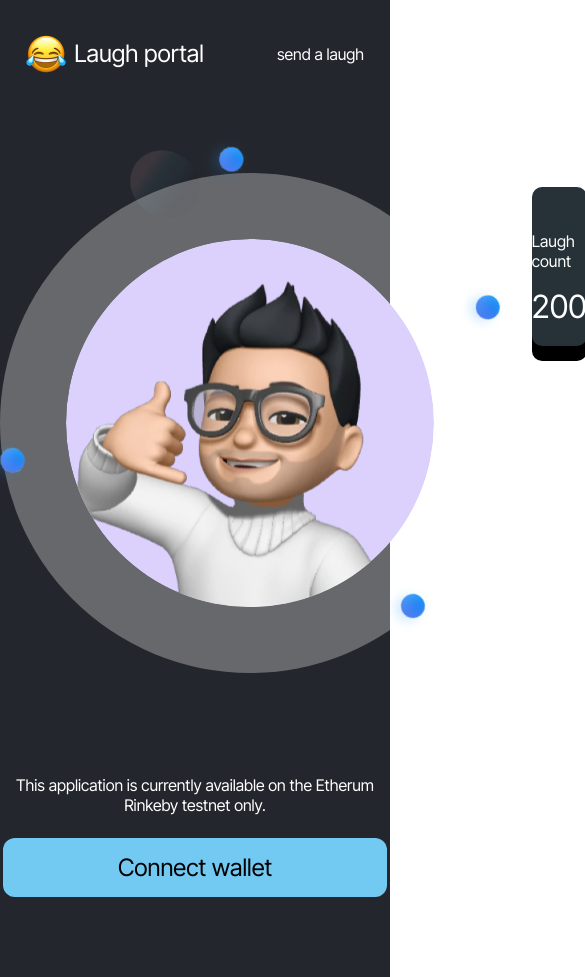
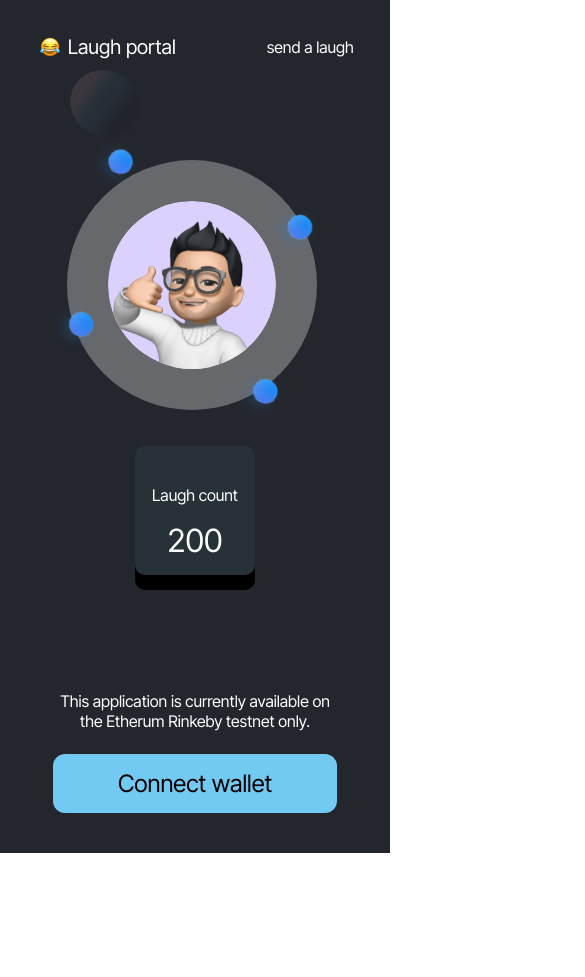
Before and after one commit to nonfungiblehayor/laugable, a React (Create React App) app in the folder laughportal/: page / in a window 390 px wide. Shown: the whole page, 585 px wide, since content can reach past the window. After the commit the page ends 853 px from the top, so only its background shows below. Built offline with nearby package versions, Linux system fonts and the light colour scheme.

Commit message:
style: mobile view

```diff
--- a/laughportal/src/App.css
+++ b/laughportal/src/App.css
@@ -472,4 +472,166 @@
     color: black;
     padding: 15px;
   }
+}
+@media screen and (max-width: 581px) and (min-width: 320px) {
+  .App {
+    padding: 0;
+    margin: 0;
+    background-color: #24262D;
+    display: flex;
+    flex-direction: column;
+    background-image: url(./images/Ellipse\ 11.svg);
+    background-size: 70px;
+    background-repeat: no-repeat;
+    background-position-x: 70px;
+    background-position-y: 70px;
+  }
+  .App header {
+    max-width: 100%;
+    display: flex;
+    flex-direction: row;
+    justify-content: space-between;
+    background-color: transparent;
+    padding-right: 0px;
+  }
+  .App header div {
+    display: flex;
+    flex-direction: row;
+    align-items: center;
+    width: 450px;
+    padding-left: 0px;
+    justify-content: center;
+    gap: 8px;
+  }
+  .App header div img {
+    width: 20px;
+    height: 20px;
+  }
+  .App header div p {
+    font-size: 20px;
+    color: #FFFFFF;
+    font-weight: 500;
+    font-family: "Inter Tight", sans-serif;
+  }
+  .App header button {
+    border: none;
+    text-align: center;
+    background-color: transparent;
+    font-size: 16px;
+    font-weight: 450px;
+    font-family: "Inter Tight", sans-serif;
+    color: #FFFFFF;
+    width: 320px;
+  }
+  .App section {
+    display: flex;
+    flex-direction: column;
+    max-width: 100%;
+    justify-content: center;
+    align-items: center;
+    margin-top: 80px;
+    gap: 120px;
+  }
+  .App section .round-div {
+    display: flex;
+    flex-direction: column;
+  }
+  .App section .round-div nav {
+    display: flex;
+    flex-direction: row;
+    align-items: center;
+    margin-left: 20px;
+    padding-left: 0px;
+    gap: 145px;
+    max-width: 100%;
+    margin-bottom: -60px;
+    transform: rotate(20deg);
+  }
+  .App section .round-div nav img {
+    width: 45.91px;
+    height: 45.88px;
+  }
+  .App section .round-div .round-emoji {
+    width: 250px;
+    height: 250px;
+    border-radius: 150px;
+    background-color: rgba(255, 255, 255, 0.3);
+    display: flex;
+    align-items: center;
+    align-content: center;
+    justify-content: center;
+    margin-bottom: -150px;
+  }
+  .App section .round-div .round-emoji img {
+    width: 168px;
+    height: 168px;
+  }
+  .App section .round-div .dot {
+    display: flex;
+    flex-direction: row;
+    align-items: center;
+    margin-left: -20px;
+    padding-left: 0;
+    margin-top: 80px;
+    gap: 150px;
+    max-width: 100%;
+    transform: rotate(20deg);
+  }
+  .App section .round-div .dot img {
+    width: 45.91px;
+    height: 45.88px;
+  }
+  .App section .sq-div {
+    display: flex;
+    flex-direction: column;
+    background-color: #263238;
+    justify-content: center;
+    padding-top: 8px;
+    width: 120px;
+    height: 121px;
+    border-radius: 10px;
+    box-shadow: 0px 15px black;
+    align-items: center;
+  }
+  .App section .sq-div p {
+    font-size: 16px;
+    font-weight: 450;
+    font-family: "Inter Tight", sans-serif;
+    color: #FFFFFF;
+  }
+  .App section .sq-div span {
+    font-size: 32px;
+    font-weight: 450;
+    font-family: "Inter Tight", sans-serif;
+    color: #FFFFFF;
+  }
+  .App .wallet {
+    max-width: 100%;
+    display: flex;
+    flex-direction: column;
+    justify-content: center;
+    gap: 7px;
+    align-items: center;
+    margin-top: 100px;
+    padding-bottom: 40px;
+  }
+  .App .wallet p {
+    font-family: "Inter Tight", sans-serif;
+    font-size: 16px;
+    font-weight: 450px;
+    color: #FFFFFF;
+    width: 281px;
+    text-align: center;
+  }
+  .App .wallet button {
+    background-color: #72C9F1;
+    border: none;
+    border-radius: 12px;
+    width: 284px;
+    font-family: "Inter Tight", sans-serif;
+    font-size: 24px;
+    font-weight: 500px;
+    color: black;
+    padding: 15px;
+  }
 }/*# sourceMappingURL=App.css.map */
```
Also changed, not shown: laughportal/src/App.scss (+163 -0 lines), 1 other file (tests, documents, lock files or other folders).
